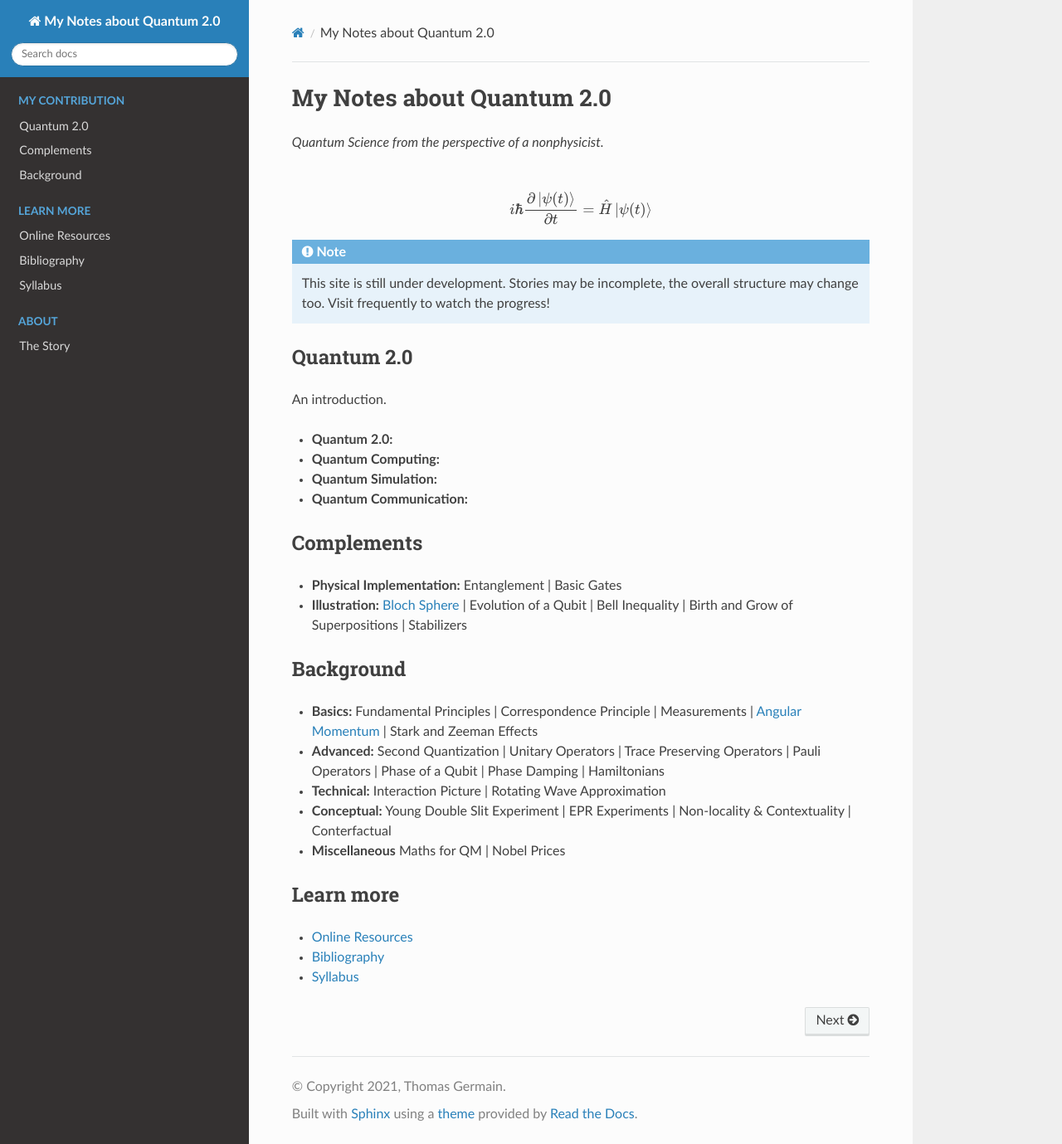
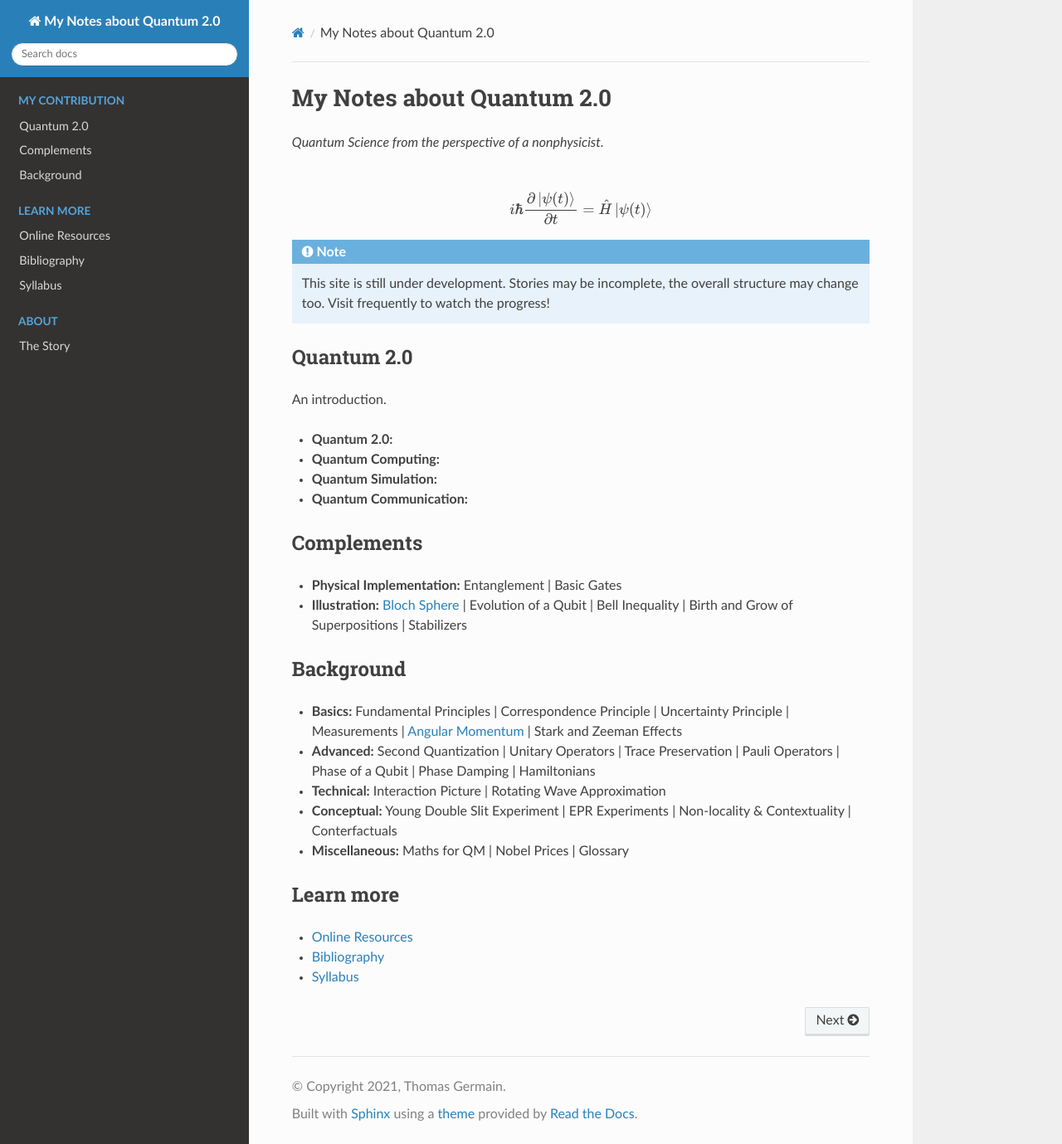
Before and after one commit to tomlqc/about-quantum, a Sphinx documentation site: the page built from source/index.rst, in a window 1280 px wide and 1379 px high. Shown: the whole window at 83% size. Built offline with Sphinx 7.4.7 and the Read the Docs theme 2.0.0, drawn with Linux system fonts in a browser that asks for light colours.

```diff
--- a/source/index.rst
+++ b/source/index.rst
@@ -94,6 +96,7 @@ Background
 * **Basics:**
   Fundamental Principles |
   Correspondence Principle |
+  Uncertainty Principle |
   Measurements |
   :ref:`stories/angular_momentum:Angular Momentum` |
   Stark and Zeeman Effects
@@ -101,7 +104,7 @@ Background
 * **Advanced:**
   Second Quantization |
   Unitary Operators |
-  Trace Preserving Operators |
+  Trace Preservation |
   Pauli Operators |
   Phase of a Qubit |
   Phase Damping |
@@ -115,11 +118,12 @@ Background
   Young Double Slit Experiment |
   EPR Experiments |
   Non-locality & Contextuality |
-  Conterfactual
+  Conterfactuals
 
-* **Miscellaneous**
+* **Miscellaneous:**
   Maths for QM |
-  Nobel Prices
+  Nobel Prices |
+  Glossary
 
 
 Learn more
```
Also changed, not shown: other parts of source/index.rst (+6 -4 lines).
